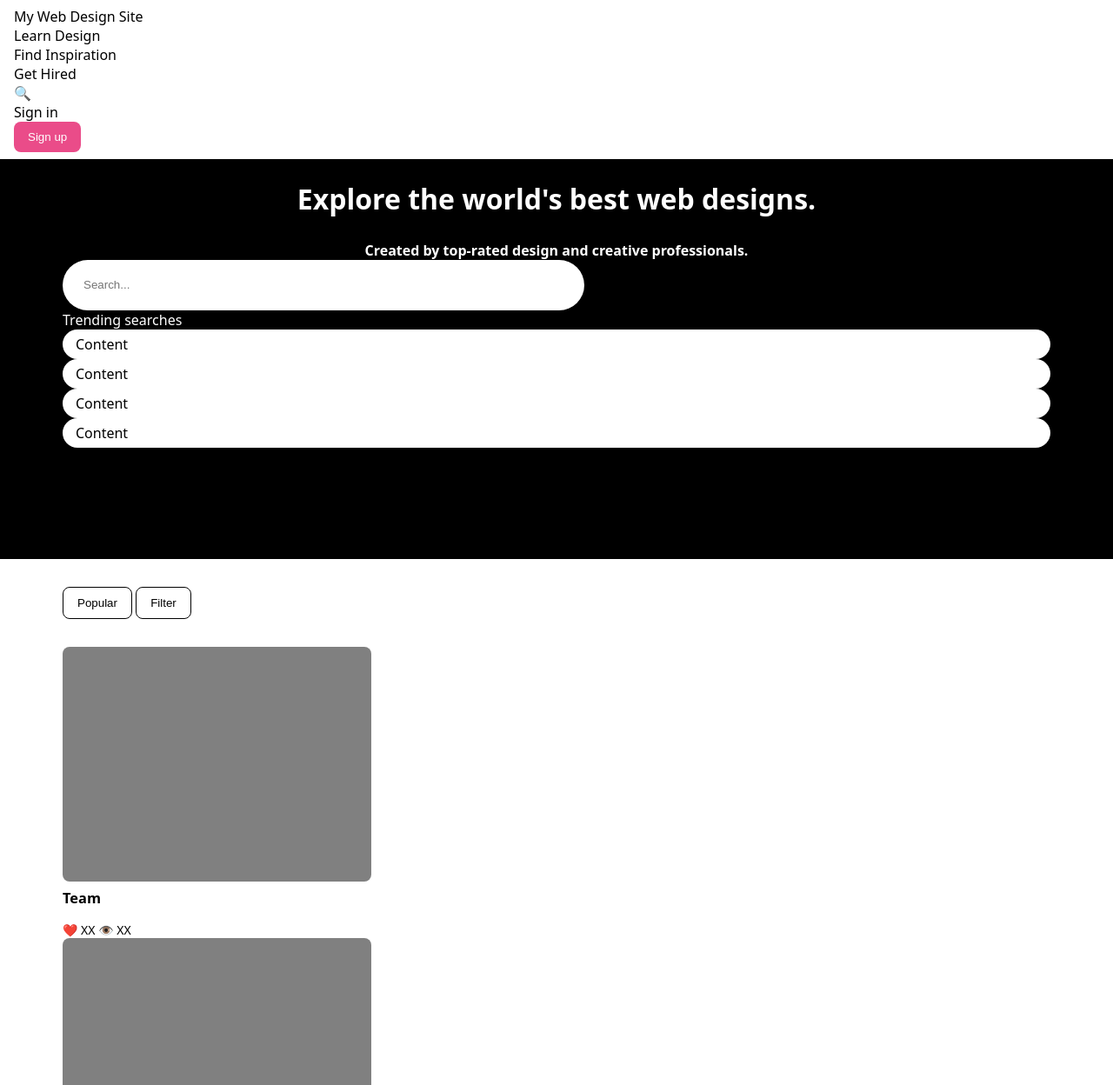
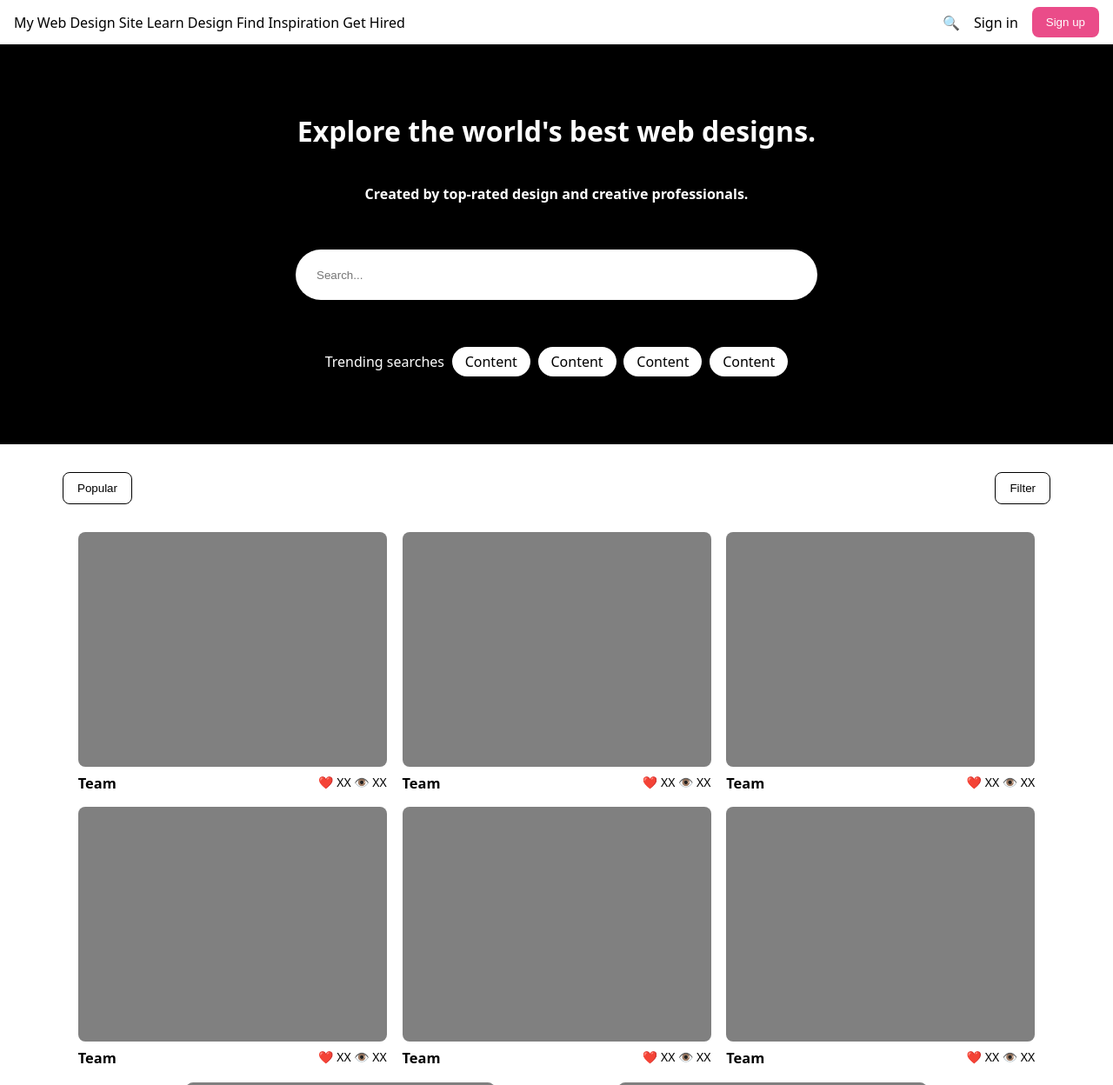
Before and after one commit to ibutaibeh/flexbox-lab, a plain HTML site: page index.html in a window 1280 px wide. Shown: the top 1248 px of the page at 87% size. Drawn offline with Linux system fonts and the light colour scheme.

Commit message:
HW suubmission- Jasim Butaiba

```diff
--- a/css/style.css
+++ b/css/style.css
@@ -11,18 +11,53 @@
   nav {
     background-color: white;
     padding: 8px 16px;
+    display: flex;
+    justify-content: space-between;
+    align-items: center;
+
   }
+  #destinations{
+    display: flex;
+flex-direction: row;
+justify-content: space-between;
+width: 450px;
+}
 
+  #actions{
+   display:flex;
+align-items: center;
+width: 180px;
+justify-content: space-between;
+  }
   p {
     margin: 0;
   }
 
   section {
+
+    flex-direction: column;
     height: 460px;
     background-color: black;
     color: white;
     padding: 24px 72px;
   }
+  #hero{
+display: flex;
+justify-content: space-evenly;
+align-items: center;
+}
+  #headers{
+display: flex;
+flex-direction: column;
+  }
+
+#trending{
+  display: flex;
+  justify-content: space-evenly;
+align-items: center;
+width: 550px;
+}
+
 
   h1,
   h2 {
@@ -49,6 +84,10 @@
   }
 
   main {
+    display: flex;
+    flex-wrap: wrap;
+    align-items: center;
+    justify-content: space-evenly;
     background-color: white;
     padding: 32px 72px;
   }
@@ -68,8 +107,15 @@
     background-color: gray;
     border-radius: 8px;
   }
+  .card{
+display: flex;
+flex-direction: column;
 
+
+  }
   .card-footer {
+    display: flex;
+    justify-content: space-between;
     font-size: 14px;
   }
 
@@ -78,6 +124,8 @@
   }
 
   #subnav {
+    display: flex;
+    justify-content: space-between;
     padding: 32px 72px 0;
     background-color: white;
   }
```
